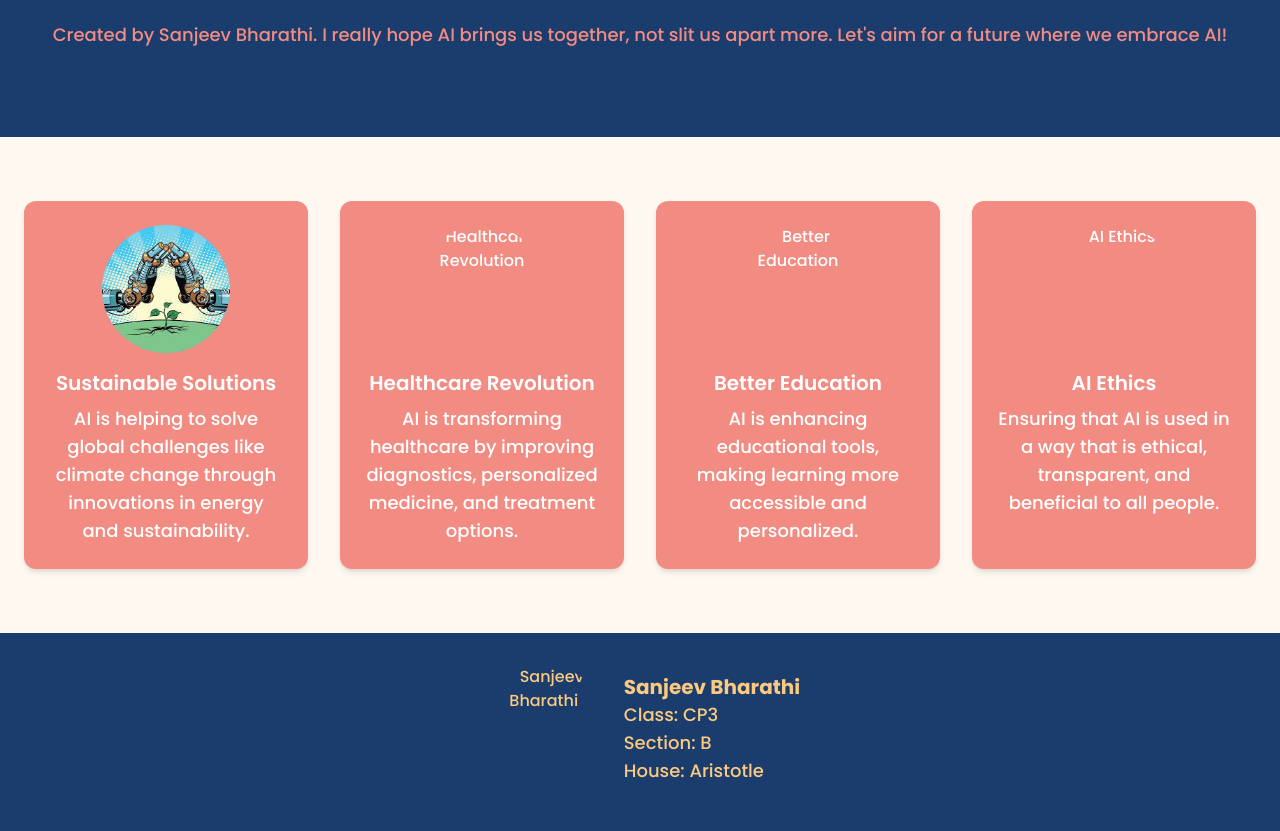
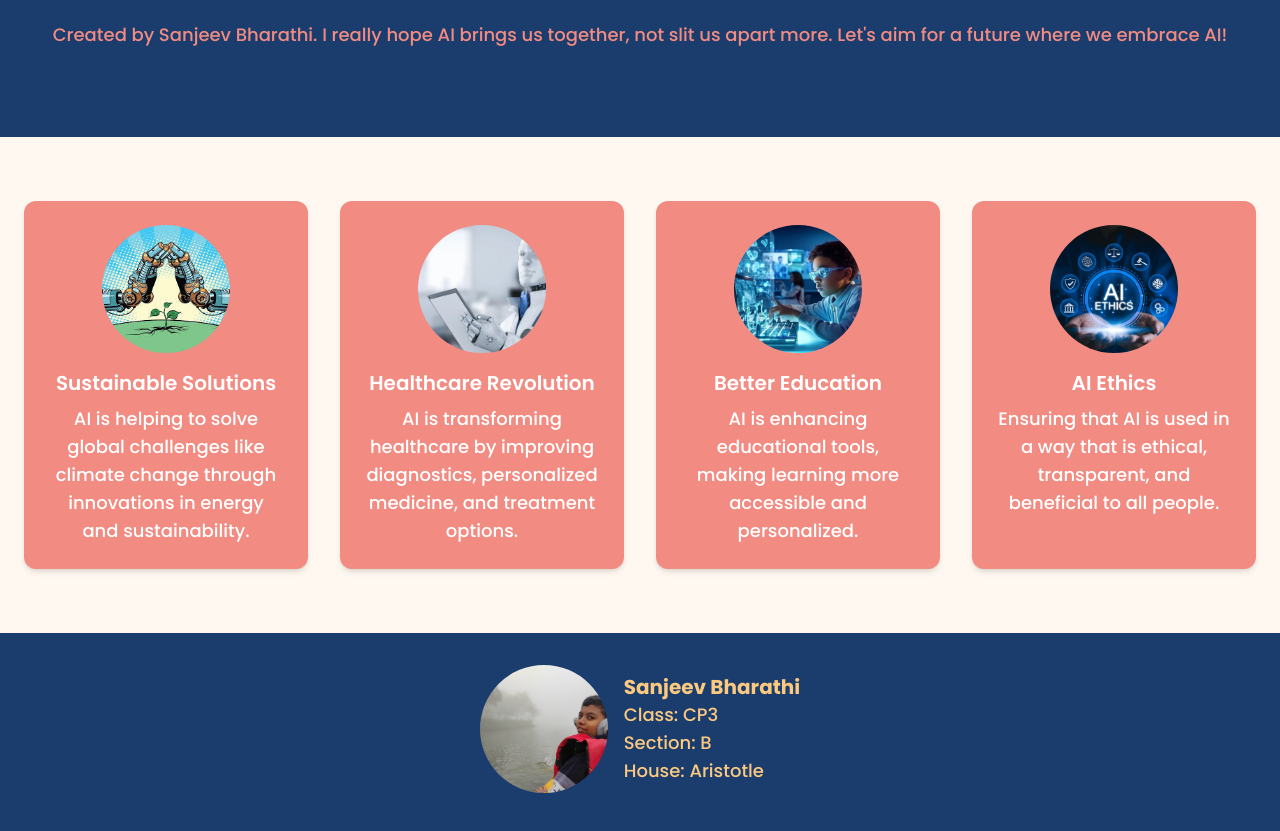
Before and after one commit to SanjeevScript/ai-for-good-website, a plain HTML site: page index.html in a window 1280 px wide. Shown: the part 223-1054 px from the top of the page. Drawn offline with nearby package versions, Linux system fonts and the light colour scheme.

Commit message:
I hate this

```diff
--- a/index.html
+++ b/index.html
@@ -67,21 +67,21 @@
 
       <!-- Section 2: Healthcare Revolution -->
       <div class="bg-pastelRed text-white rounded-xl shadow-md transform transition duration-300 hover:scale-105 hover:bg-coffeeYellow hover:text-white p-6 flex flex-col items-center text-center">
-        <img src="healthcare_revolution_homepage.jpg" alt="Healthcare Revolution" class="w-32 h-32 mb-4 rounded-full object-cover">
+        <img src="assets/images/healthcare_revolution_homepage.jpg" alt="Healthcare Revolution" class="w-32 h-32 mb-4 rounded-full object-cover">
         <h3 class="text-xl font-semibold mb-2">Healthcare Revolution</h3>
         <p class="text-lg">AI is transforming healthcare by improving diagnostics, personalized medicine, and treatment options.</p>
       </div>
 
       <!-- Section 3: Better Education -->
       <div class="bg-pastelRed text-white rounded-xl shadow-md transform transition duration-300 hover:scale-105 hover:bg-coffeeYellow hover:text-white p-6 flex flex-col items-center text-center">
-        <img src="better_education_homepage.jpg" alt="Better Education" class="w-32 h-32 mb-4 rounded-full object-cover">
+        <img src="assets/images/better_education_homepage.jpg" alt="Better Education" class="w-32 h-32 mb-4 rounded-full object-cover">
         <h3 class="text-xl font-semibold mb-2">Better Education</h3>
         <p class="text-lg">AI is enhancing educational tools, making learning more accessible and personalized.</p>
       </div>
 
       <!-- Section 4: AI Ethics -->
       <div class="bg-pastelRed text-white rounded-xl shadow-md transform transition duration-300 hover:scale-105 hover:bg-coffeeYellow hover:text-white p-6 flex flex-col items-center text-center">
-        <img src="ai_ethics_homepage.jpg" alt="AI Ethics" class="w-32 h-32 mb-4 rounded-full object-cover">
+        <img src="assets/images/ai_ethics_homepage.jpg" alt="AI Ethics" class="w-32 h-32 mb-4 rounded-full object-cover">
         <h3 class="text-xl font-semibold mb-2">AI Ethics</h3>
         <p class="text-lg">Ensuring that AI is used in a way that is ethical, transparent, and beneficial to all people.</p>
       </div>
@@ -91,7 +91,7 @@
 <!-- Footer Section -->
 <footer class="bg-deepBlue py-8 text-center text-coffeeYellow">
   <div class="flex justify-center items-center mb-4">
-    <img src="path_to_your_image.jpg" alt="Sanjeev Bharathi" class="w-32 h-32 rounded-full object-cover mr-4">
+    <img src="assets/images/path_to_your_image.jpg" alt="Sanjeev Bharathi" class="w-32 h-32 rounded-full object-cover mr-4">
     <div class="text-left">
       <p class="text-xl font-bold">Sanjeev Bharathi</p>
       <p class="text-lg">Class: CP3</p>
```
Also changed, not shown: assets/images/ai_ethics_homepage.jpg (added), assets/images/better_education_homepage.jpg (added), assets/images/path_to_your_image.jpg (added).
